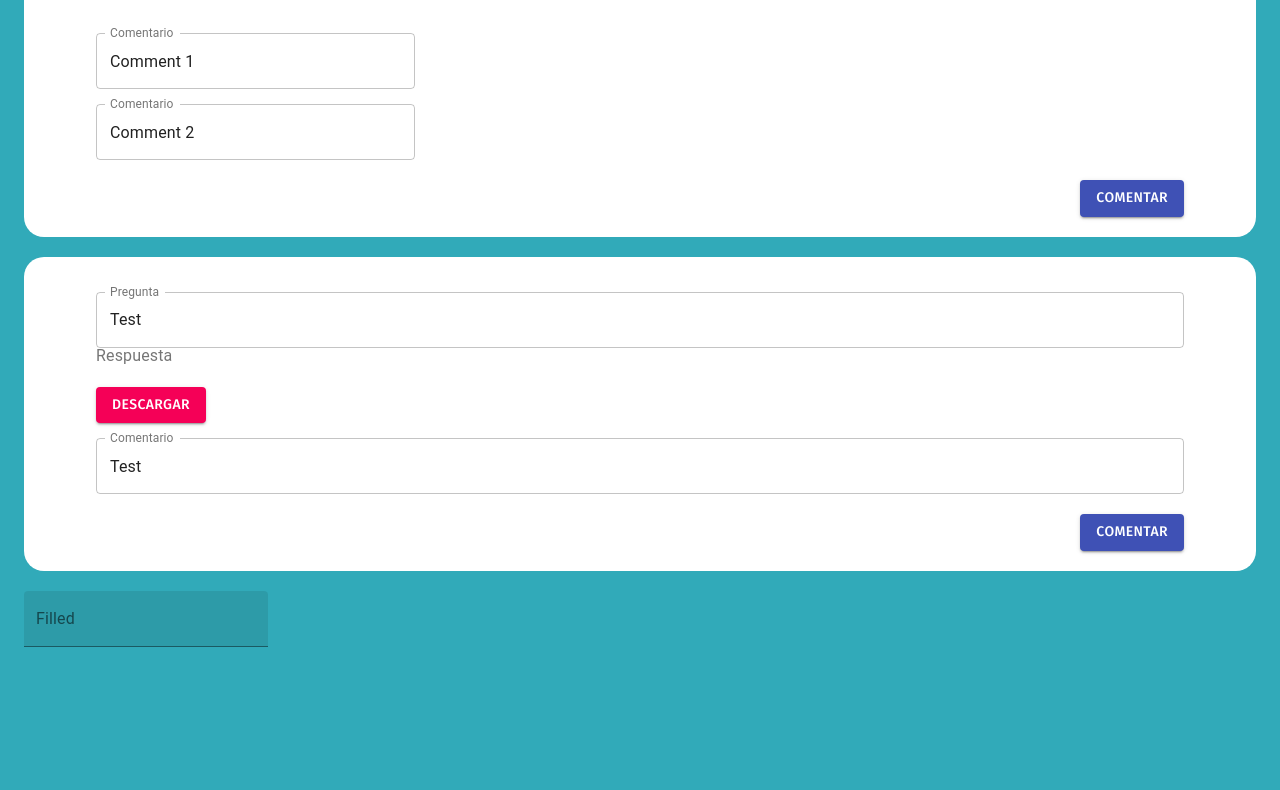
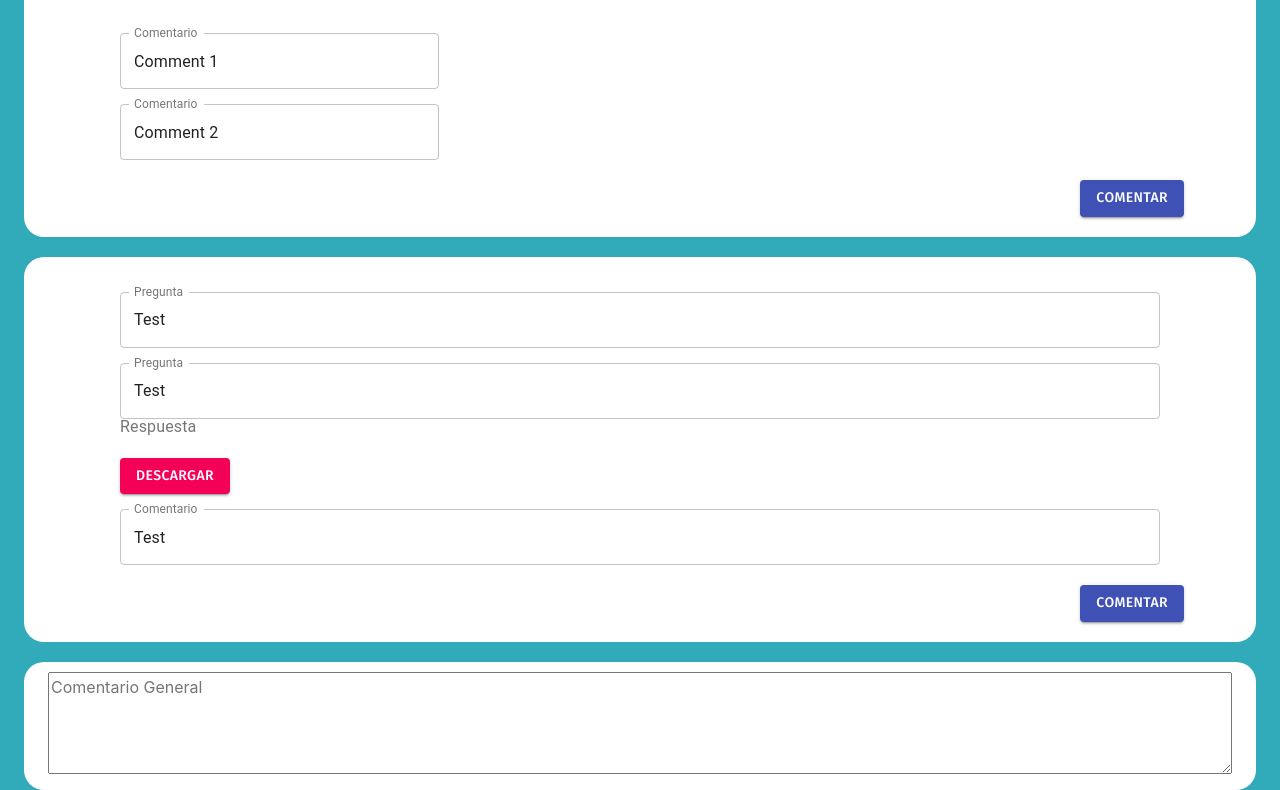
Before and after one commit to 39208750/API, a React (Create React App) app: page /Form in a window 1280 px wide. Shown: the part 942-1732 px from the top of the page. Before the commit the page ends 1589 px from the top, so only its background shows below. Built offline with nearby package versions, Linux system fonts and the light colour scheme.

Commit message:
text-Area

```diff
--- a/src/components/Validator/AnswerInput.js
+++ b/src/components/Validator/AnswerInput.js
@@ -6,7 +6,10 @@ export default function AnswerInput(data) {
     console.log("asdasdasdasdas");
     console.log(data);
     return (
-        <div>
+        <Container>
+            <Container>
+                <TextField style={{ marginTop: 15 }} label="Pregunta" defaultValue={data.answer.question} InputProps={{ readOnly: true }} variant="outlined" className="textInput" />
+            </Container>
             {(() => {
                 switch (data.type) {
                     case 1:
@@ -21,7 +24,7 @@ export default function AnswerInput(data) {
                 }
             })()}
 
-        </div>
+        </Container>
     )
 }
 
@@ -57,7 +60,6 @@ function renderTextType(info, disabled) {
             {
                 return (
                     <Container>
-                        <TextField style={{ marginTop: 15 }} label="Pregunta" defaultValue={info.answer.question} InputProps={{ readOnly: true }} variant="outlined" className="textInput" />
                         <TextField style={{ marginTop: 15 }} label="Respuesta" defaultValue={data.label} InputProps={{ readOnly: true }} variant="outlined" className="textInput" />
                         {
                             data.comment.map((comment, index) => {
--- a/src/components/Validator/FormContainer.js
+++ b/src/components/Validator/FormContainer.js
@@ -1,6 +1,6 @@
 import React, { Component } from 'react';
 import AnswerInput from './AnswerInput'
-import { TextField, Container, Button, Grid } from '@material-ui/core';
+import { TextField, Container, Button, Grid,TextareaAutosize } from '@material-ui/core';
 
 class FormContainer extends Component {
 
@@ -19,8 +19,10 @@ class FormContainer extends Component {
                     let form = renderForm(data, index);
                     { return (form) }
                 })}
-                <TextField id="filled-basic" label="Filled" variant="filled" className="inputText" />
+                <Container className="centerContentMainData col-md-8 inputForm">
+                    <TextareaAutosize aria-label="empty textarea" placeholder="Comentario General" className="textInput" rowsMin={4}/>
 
+                </Container>
             </Container>
         );
     }
```
